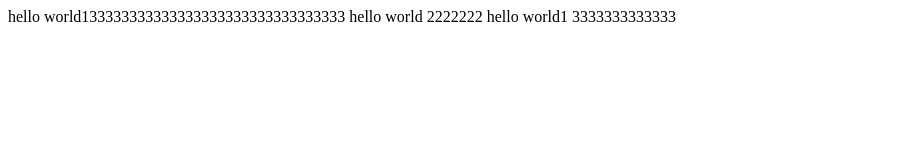
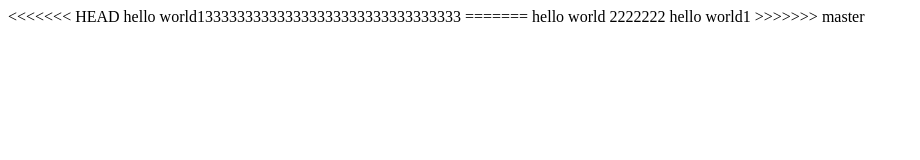
Before and after one commit to Baek-Gwang-Ho/test, a plain HTML site: page index.html in a window 1280 px wide. Shown: the whole page, without its empty margins (0-920 px from the left). Drawn offline with Linux system fonts and the light colour scheme.

```diff
--- a/index.html
+++ b/index.html
@@ -1,11 +1,11 @@
 <html>
 <body>
-
+<<<<<<< HEAD
 hello world133333333333333333333333333333333
-
+=======
 hello world
 2222222
 hello world1
-3333333333333
+>>>>>>> master
 </body>
 </html>
```
